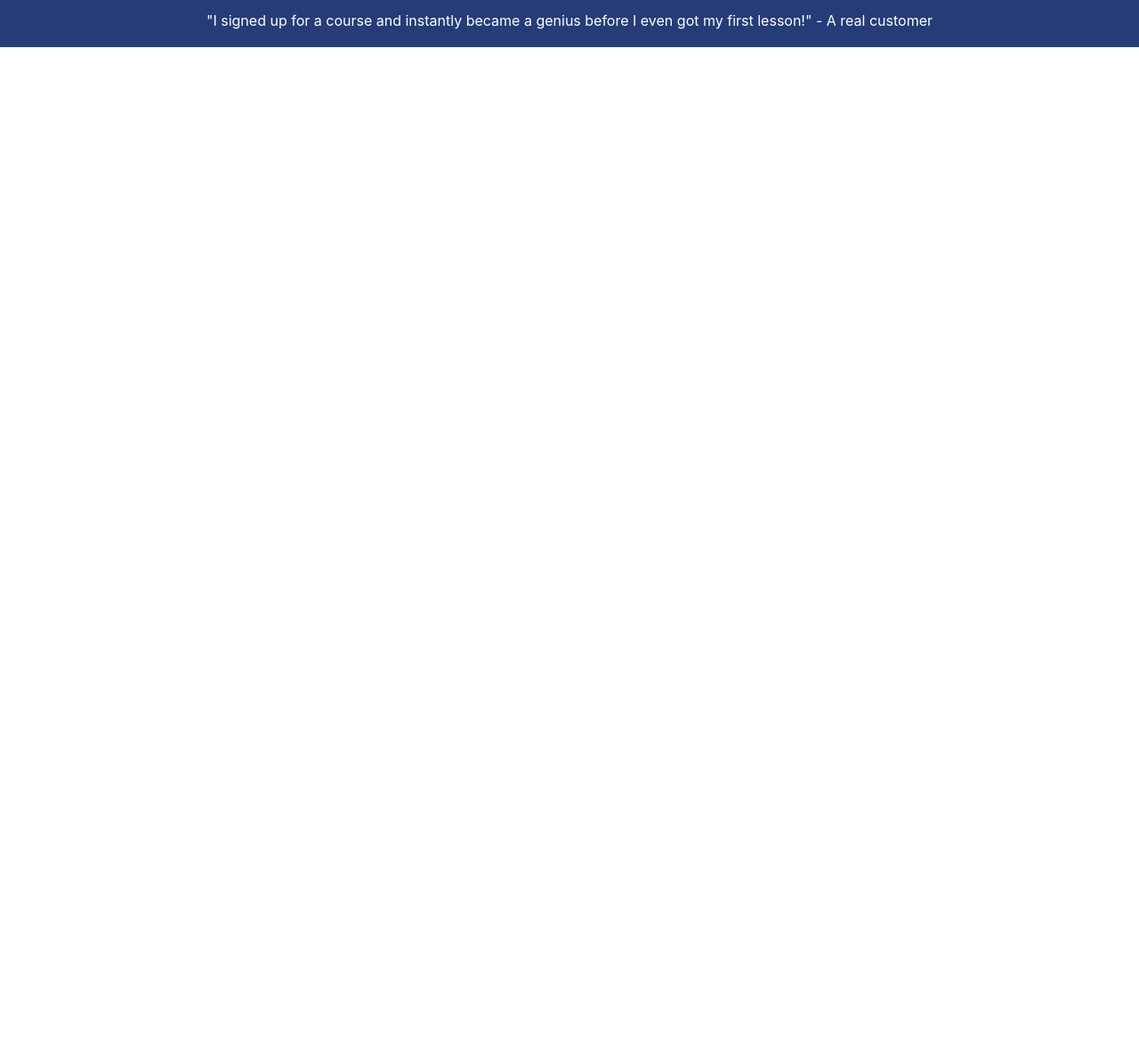
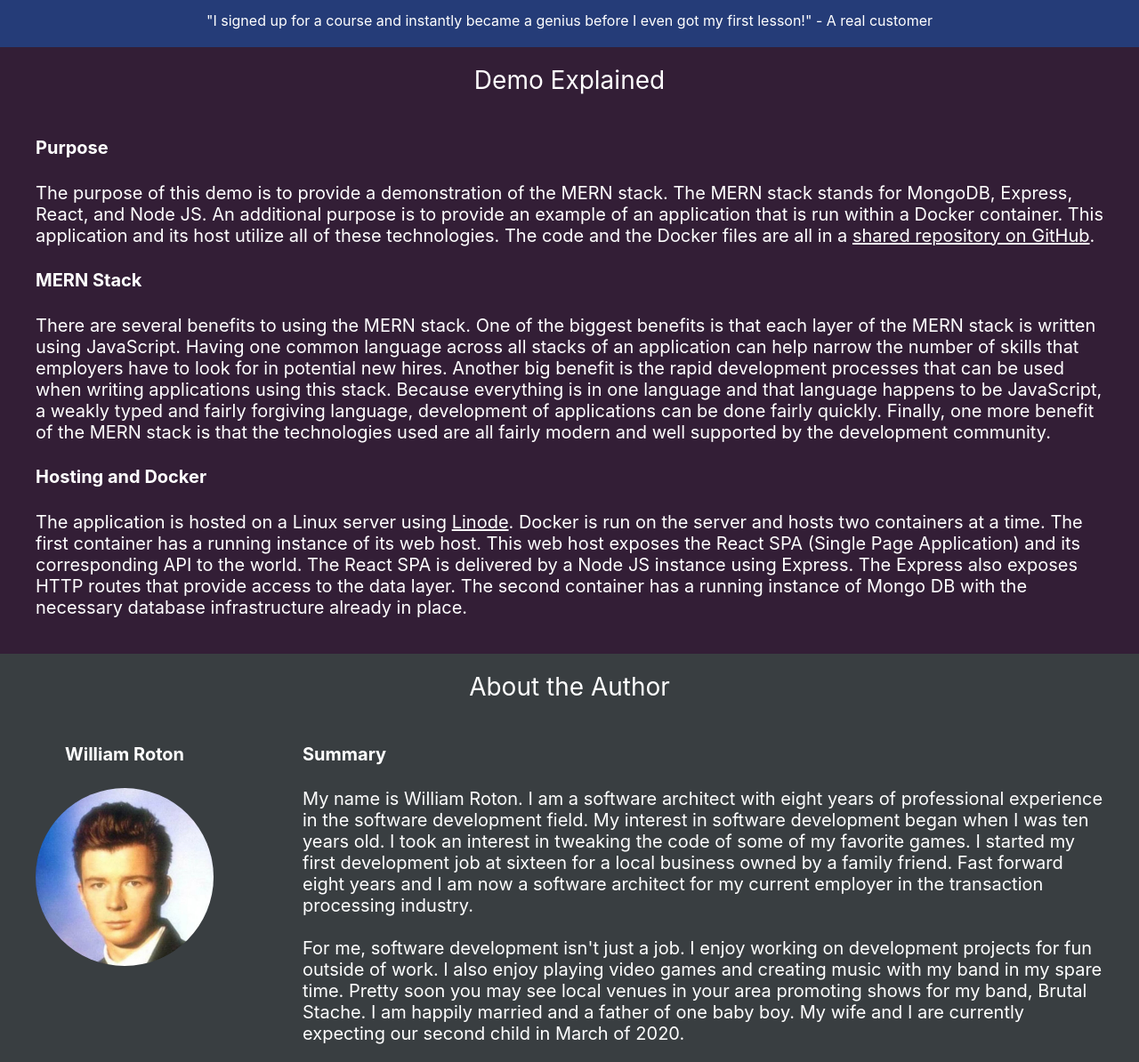
Before and after one commit to MartytheMartian/school-of-motion-demo, a React app in the folder client/: page / in a window 1280 px wide. Shown: the part 563-1757 px from the top of the page at 89% size. Before the commit the page ends 800 px from the top, so only its background shows below. Built offline with nearby package versions, Linux system fonts and the light colour scheme; no server answers.

Commit message:
More progress

```diff
--- /dev/null
+++ b/client/src/components/author.js
@@ -0,0 +1,65 @@
+import React from "react";
+import Panel from "./panel";
+import styled from "styled-components";
+
+import Rick from "../images/rickastley.jpg";
+
+const Explanation = styled(Panel)`
+  background-color: #393E41;
+  color: white;
+`;
+
+const PurposeBody = styled.div`
+  display: flex;
+  flex-direction: row;
+  justify-content: left;
+  margin: auto;
+  text-align: left;
+  width: 1200px;
+
+  .profile {
+    text-align: center;
+    min-width: 200px;
+    margin-right: 100px;
+  }
+
+  .profile-picture img {
+    display: block;
+    margin: auto;
+    max-width: 100%;
+    max-height: 100%;
+    border-radius: 100px;
+  }
+
+  .summary {
+    display: flex;
+    flex-direction: column;
+    text-align: left;
+  }
+`;
+
+export default () =>
+  <Explanation title="About the Author">
+    <PurposeBody>
+      <div className="profile">
+        <h4>
+          William Roton
+        </h4>
+        <div className="profile-picture">
+          <img src={Rick} alt="Profile" />
+        </div>
+      </div>
+      <div className="summary">
+        <h4>Summary</h4>
+        My name is William Roton. I am a software architect with eight years of professional experience in the software development field.
+        My interest in software development began when I was ten years old. I took an interest in tweaking the code of some of my favorite games. I started
+        my first development job at sixteen for a local business owned by a family friend. Fast forward eight years and I am now a software architect
+        for my current employer in the transaction processing industry.
+        <br />
+        <br />
+        For me, software development isn't just a job. I enjoy working on development projects for fun outside of work. I also enjoy playing video games
+        and creating music with my band in my spare time. Pretty soon you may see local venues in your area promoting shows for my band, Brutal Stache.
+        I am happily married and a father of one baby boy. My wife and I are currently expecting our second child in March of 2020.
+      </div>
+    </PurposeBody>
+  </Explanation>
--- a/client/src/components/demo.js
+++ b/client/src/components/demo.js
@@ -10,6 +10,11 @@ const CustomerQuote = styled.div`
   font-size: .8em;
 `;
 
+const Demo = styled(Panel)`
+  background-color: ${p => p.theme.primary};
+  color: white;
+`;
+
 const Explanation = styled.div`
   margin-bottom: 20px;
 `;
@@ -17,7 +22,7 @@ const Explanation = styled.div`
 export default ({ children, loading }) =>
   <div style={{ position: "relative" }}>
     <Loading loading={loading} />
-    <Panel title="Course Registration Demo">
+    <Demo title="Course Registration Demo">
       <Explanation>
         Dive in to a world of learning by signing up for your first course.
         If you've already experienced one of our awesome courses,
@@ -28,5 +33,5 @@ export default ({ children, loading }) =>
       <CustomerQuote>
         "I signed up for a course and instantly became a genius before I even got my first lesson!" - A real customer
     </CustomerQuote>
-    </Panel>
+    </Demo>
   </div>;
--- /dev/null
+++ b/client/src/components/explanation.js
@@ -0,0 +1,41 @@
+import React from "react";
+import Panel from "./panel";
+import styled from "styled-components";
+
+const Explanation = styled(Panel)`
+  background-color: #331E36;
+  color: white;
+`;
+
+const PurposeBody = styled.div`
+  margin: auto;
+  text-align: left;
+  max-width: 1200px;
+`;
+
+export default () =>
+  <Explanation title="Demo Explained">
+    <PurposeBody>
+      <h4>Purpose</h4>
+      <p>
+        The purpose of this demo is to provide a demonstration of the MERN stack. The MERN stack stands for MongoDB, Express, React, and Node JS.
+        An additional purpose is to provide an example of an application that is run within a Docker container. This application and its host utilize all
+        of these technologies. The code and the Docker files are all in a <a href="https://github.com/MartytheMartian/school-of-motion-demo">shared repository on GitHub</a>.
+      </p>
+      <h4>MERN Stack</h4>
+      <p>
+        There are several benefits to using the MERN stack. One of the biggest benefits is that each layer of the MERN stack is written using JavaScript.
+          Having one common language across all stacks of an application can help narrow the number of skills that employers have to look for in potential new hires.
+          Another big benefit is the rapid development processes that can be used when writing applications using this stack. Because everything is in one language and
+          that language happens to be JavaScript, a weakly typed and fairly forgiving language, development of applications can be done fairly quickly. Finally, one more benefit
+          of the MERN stack is that the technologies used are all fairly modern and well supported by the development community.
+      </p>
+      <h4>Hosting and Docker</h4>
+      <p>
+        The application is hosted on a Linux server using <a href="https://www.linode.com/">Linode</a>. Docker is run on the server and hosts two containers at a time. The first
+        container has a running instance of its web host. This web host exposes the React SPA (Single Page Application) and its corresponding API to the world. The React SPA is delivered by
+        a Node JS instance using Express. The Express also exposes HTTP routes that provide access to the data layer. The second container has a running instance of Mongo DB
+        with the necessary database infrastructure already in place.
+      </p>
+    </PurposeBody>
+  </Explanation>
--- a/client/src/components/panel.js
+++ b/client/src/components/panel.js
@@ -6,8 +6,6 @@ const Panel = styled.div`
   position: relative;
   justify-content: center;
   padding: 20px 0;
-  background-color: ${p => p.theme.primary};
-  color: white;
 
   .panel-body {
     font-size: 1.25em;
@@ -25,8 +23,8 @@ const Panel = styled.div`
   }
 `;
 
-export default ({ title, children }) =>
-  <Panel>
+export default ({ title, children, style, className }) =>
+  <Panel style={style} className={className}>
     <div className="panel-content">
       <div className="panel-title">
         {title}
--- a/client/src/containers/app.js
+++ b/client/src/containers/app.js
@@ -3,6 +3,8 @@ import styled from "styled-components";
 
 import Demo from "./demo";
 import ErrorDisplay from "./error-display";
+import Author from "../components/author";
+import Explanation from "../components/explanation";
 
 const App = styled.div`
 `;
@@ -11,5 +13,7 @@ export default () =>
   <App>
     <ErrorDisplay>
       <Demo />
+      <Explanation />
+      <Author />
     </ErrorDisplay>
   </App>;
--- a/client/src/containers/demo.js
+++ b/client/src/containers/demo.js
@@ -1,24 +1,15 @@
 import React from "react";
-import { connect } from "react-redux";
-import styled from "styled-components";
 
 import List from "./list";
 import Signup from "./signup";
 import Demo from "../components/demo";
-import Loading from "../components/loading";
 import Resolution from "../constants/resolution";
 import { getResolution } from "../state/selectors";
 
-const DemoContainer = ({ resolvingSubscriptions }) =>
+export default ({ resolvingSubscriptions }) =>
   <Demo>
     <h4>Course Registration</h4>
     <Signup />
     <h4>Current Courses</h4>
     <List />
   </Demo>;
-
-const mapStateToProps = state => ({
-  resolvingSubscriptions: getResolution(Resolution.Subscriptions, state)
-});
-
-export default connect(mapStateToProps)(DemoContainer);
--- a/client/src/containers/signup.js
+++ b/client/src/containers/signup.js
@@ -14,16 +14,14 @@ const CourseOptions = Object.keys(Courses).map(key => ({
   value: Courses[key]
 }));
 
-const Signup = ({ resolvingSubscriptions }) =>
-  <DemoRow
-    firstName={<Input placeholder="First Name" />}
-    lastName={<Input placeholder="Last Name" />}
-    course={<Select value={Courses[1]} options={CourseOptions} onChange={e => console.log(e)} />}
-    onSubmit={() => { alert('test') }}
-  />;
+export default () => {
 
-const mapStateToProps = state => ({
-  resolvingSubscriptions: getResolution(Resolution.Subscriptions, state)
-});
-
-export default connect(mapStateToProps)(Signup);
+  return (
+    <DemoRow
+      firstName={<Input placeholder="First Name" />}
+      lastName={<Input placeholder="Last Name" />}
+      course={<Select value={Courses[1]} options={CourseOptions} onChange={e => console.log(e)} />}
+      onSubmit={() => { alert('test') }}
+    />
+  );
+};
--- a/client/src/index.css
+++ b/client/src/index.css
@@ -1,3 +1,7 @@
+a {
+  color: inherit;
+}
+
 body {
   margin: 0;
   font-size: 16px;
--- a/client/src/state/constants.js
+++ b/client/src/state/constants.js
@@ -1,3 +1,4 @@
+export const COURSE_SET = "COURSE_SET";
 export const ERROR_SET = "ERROR_SET";
 export const FIRST_NAME_SET = "FIRST_NAME_SET";
 export const LAST_NAME_SET = "LAST_NAME_SET";
--- a/client/src/state/creators.js
+++ b/client/src/state/creators.js
@@ -7,6 +7,7 @@ function createAction(type, payload) {
   };
 }
 
+export const setCourse = course => createAction(Types.COURSE_SET, { course });
 export const setError = error => createAction(Types.ERROR_SET, { error });
 export const setFirstName = firstName => createAction(Types.FIRST_NAME_SET, { firstName });
 export const setLastName = lastName => createAction(Types.LAST_NAME_SET, { lastName });
--- a/client/src/state/reducers.js
+++ b/client/src/state/reducers.js
@@ -1,6 +1,15 @@
 import { combineReducers } from "redux";
 
 import * as Types from "./constants";
+
+function courseReducer(state = null, action) {
+  switch (action.type) {
+    case Types.COURSE_SET:
+      return action.course;
+    default:
+      return state;
+  }
+}
 
 function errorReducer(state = null, action) {
   switch (action.type) {
--- a/client/src/state/selectors.js
+++ b/client/src/state/selectors.js
@@ -1,3 +1,4 @@
+export const getCourse = state => state.course;
 export const getError = state => state.error;
 export const getFirstName = state => state.firstName;
 export const getLastName = state => state.lastName;
```
Also changed, not shown: client/src/components/purpose.js (deleted, +0 -24 lines), client/src/images/rickastley.jpg (added).
